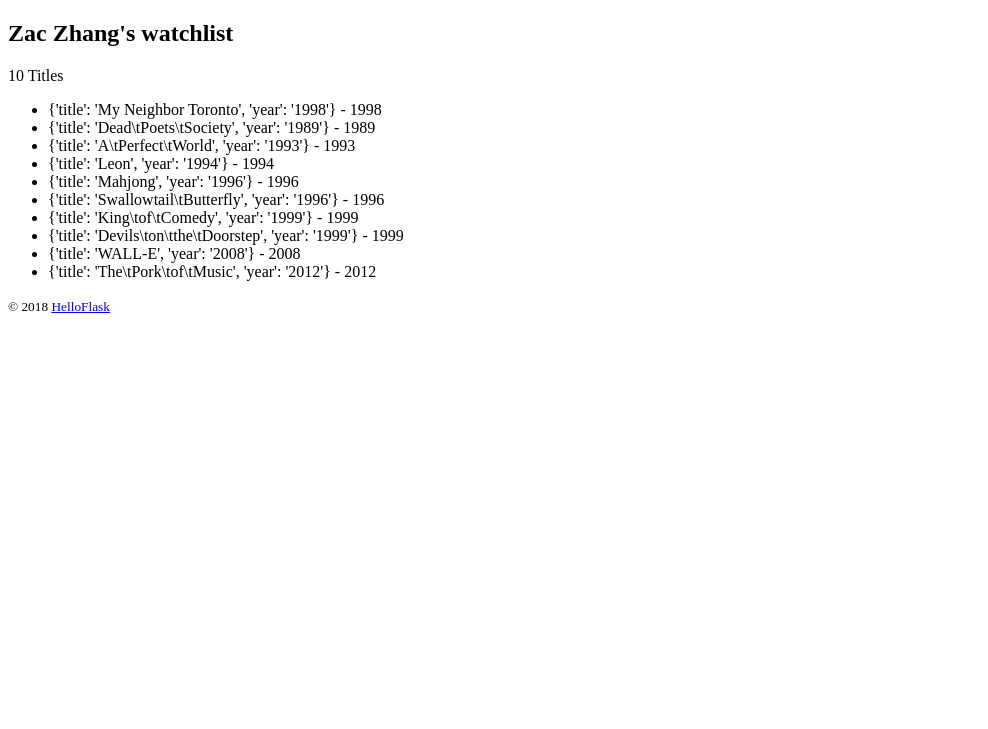
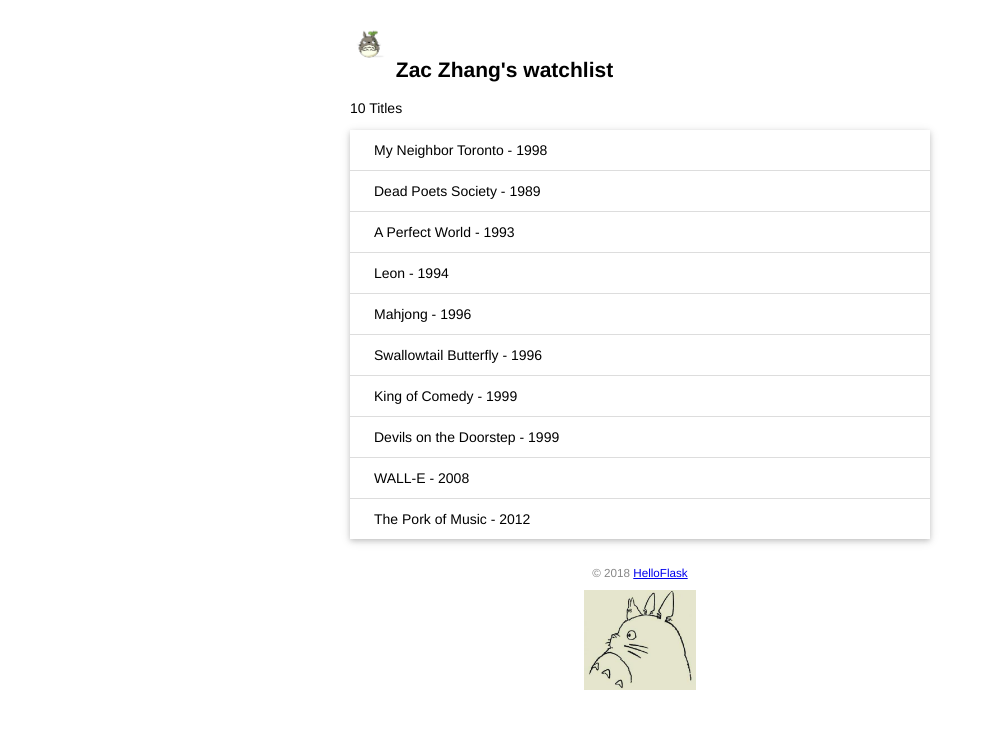
Before and after one commit to zac-zhang100/watchlist, a Flask app: page / in a window 1280 px wide. Shown: the top 729 px of the page, without its empty margins (0-988 px from the left). Run offline with Flask 2, Linux system fonts and the light colour scheme.

Commit message:
add static files

```diff
--- a/app.py
+++ b/app.py
@@ -17,6 +17,7 @@ movies = [
     {'title':	'The	Pork	of	Music',	'year':	'2012'},
 ]
 
+#render_template用作模板渲染函数，第一个参数是模板，所在根目录为templates文件夹，后面的参数为模板中的变量
 @app.route('/')
 def index():
     return render_template('index.html',name=name,movies=movies)
--- /dev/null
+++ b/static/style.css
@@ -0,0 +1,42 @@
+body {
+     margin:	auto;
+     max-width:	580px;
+     font-size:	14px;
+     font-family: Helvetica, Arial,	sans-serif;
+    }
+
+footer {
+color: #888;
+margin-top: 15px;
+text-align:center;
+padding:10px;
+}
+
+.avatar {
+width:40px;
+}
+.movie-list {
+list-style-type:none;
+padding:0;
+margin-bottom: 10px;
+box-shadow:0 2px 5px 0 rgba(0,0,0,0.16), 0 2px 10px 0 rgba(0,0,0,0.12)
+}
+
+.movie-list li {
+padding: 12px 24px;
+border-bottom:1px solid #ddd;
+}
+
+.movie-list li:last-child {
+border-bottom:none;
+}
+
+.movie-list li:hover {
+backgroud-color:#f8f9fa;
+}
+
+ .totoro {
+ display: block;
+ margin:0 auto;
+ height:100px;
+ }
--- a/templates/index.html
+++ b/templates/index.html
@@ -3,18 +3,22 @@
 <head>
     <meta charset="UTF-8">
     <title>{{ name }}'s watchlist</title>
+    <link rel="stylesheet" href="{{ url_for('static', filename='style.css') }}" type="text/css">
 </head>
 <body>
-<h2>{{ name }}'s watchlist</h2>
+<h2>
+    <img alt="avater" class="avatar" src="{{ url_for('static',filename='images/avatar.jpeg')}}">
+    {{ name }}'s watchlist</h2>
 {# 使用length过滤器获取变量的长度 #}
 <p>{{ movies|length }} Titles</p>
-<ul>
+<ul class="movie-list">
     {% for movie in movies %}
-    <li> {{ movie }} - {{ movie.year }}</li>
+    <li> {{ movie.title }} - {{ movie.year }}</li>
     {% endfor %}
 </ul>
 	<footer>
         <small>&copy;	2018	<a	href="http://helloflask.com/tutori al">HelloFlask</a></small>
     </footer>
+<img alt="walking totoro" class="totoro" src="{{ url_for('static',filename='images/totoro.jpg')}}">
 </body>
 </html>
```
Also changed, not shown: static/images/avatar.jpeg (added), static/images/totoro.jpg (added).
